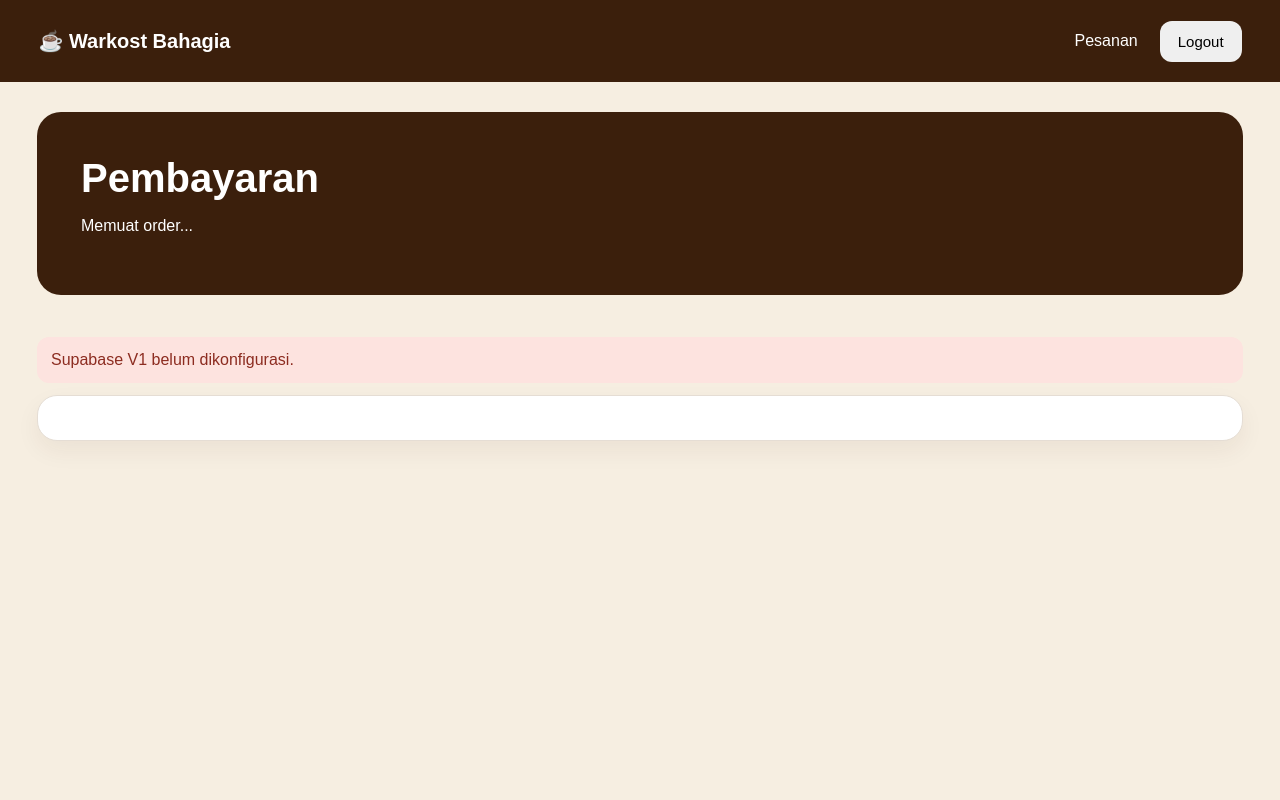
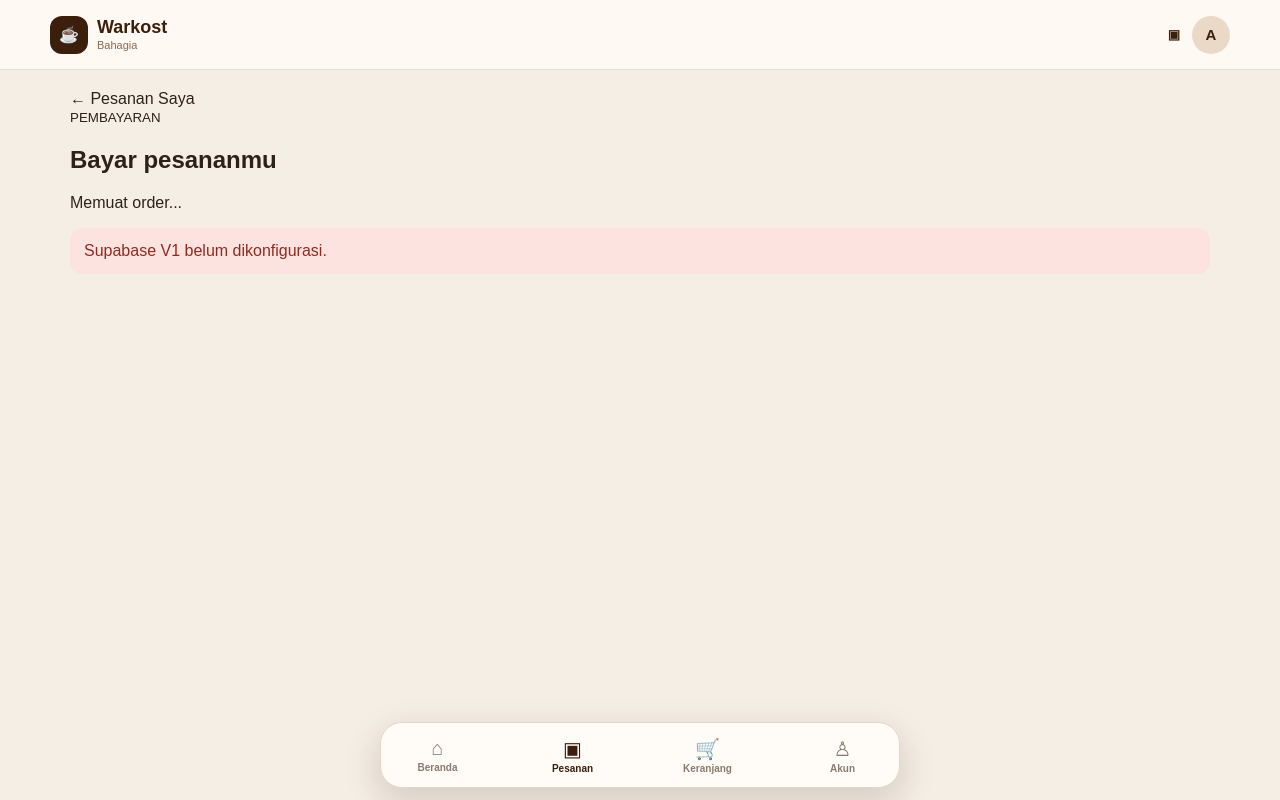
Before and after one commit to anwars750-spec/warkost-bahagia, a Flask app: page /v1/payment in a window 1280 px wide. Run offline with Flask 3, Linux system fonts and the light colour scheme; some libraries are stand-ins or nearby versions.

Commit message:
feat: polish customer payment orders and tracking UI

```diff
--- a/app/templates/v1_payment.html
+++ b/app/templates/v1_payment.html
@@ -1,4 +1,14 @@
-<!doctype html><html lang="id"><head><meta charset="utf-8"><meta name="viewport" content="width=device-width,initial-scale=1"><title>Warkost Bahagia — Pembayaran</title><link rel="stylesheet" href="/static/app.css"></head><body>
-<header><b>☕ Warkost Bahagia</b><nav><a href="/v1/customer/orders">Pesanan</a><button id="logoutBtn">Logout</button></nav></header>
-<main><section class="hero"><h1>Pembayaran</h1><p id="orderNumber">Memuat order...</p></section><div id="msg"></div><section class="card"><div id="summary"></div><div id="paymentBox"></div></section></main>
-<script src="https://cdn.jsdelivr.net/npm/@supabase/supabase-js@2"></script><script src="/static/v1-payment.js"></script></body></html>
+<!doctype html>
+<html lang="id"><head><meta charset="utf-8"><meta name="viewport" content="width=device-width,initial-scale=1">
+<title>Warkost Bahagia — Pembayaran</title><link rel="stylesheet" href="/static/app.css"></head>
+<body class="customer-app">
+<header class="customer-topbar"><a class="customer-brand" href="/v1/customer"><span class="brand-mark">☕</span><span><b>Warkost</b><small>Bahagia</small></span></a><div class="customer-actions"><a class="icon-link" href="/v1/customer/orders">▣ <span>Pesanan</span></a><button id="logoutBtn" class="customer-avatar">A</button></div></header>
+<main class="customer-main customer-narrow">
+  <a class="back-link" href="/v1/customer/orders">← Pesanan Saya</a>
+  <section class="payment-hero"><small>PEMBAYARAN</small><h1>Bayar pesananmu</h1><p id="orderNumber">Memuat order...</p></section>
+  <div id="msg"></div>
+  <section class="payment-card"><div id="summary"></div><div id="paymentBox"></div></section>
+</main>
+<nav class="customer-bottom-nav"><a href="/v1/customer"><span>⌂</span><small>Beranda</small></a><a class="active" href="/v1/customer/orders"><span>▣</span><small>Pesanan</small></a><a href="/v1/customer#cartSection"><span>🛒</span><small>Keranjang</small></a><button id="accountNav"><span>♙</span><small>Akun</small></button></nav>
+<script src="https://cdn.jsdelivr.net/npm/@supabase/supabase-js@2"></script><script src="/static/v1-payment.js"></script>
+</body></html>
```
